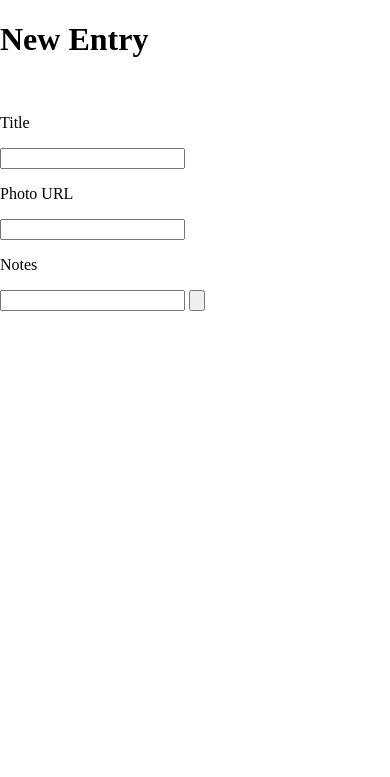
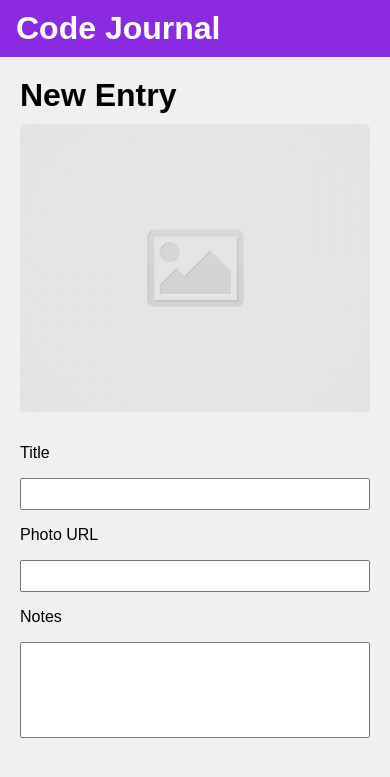
Before and after one commit to humbertovnavarro/code-journal, a website: page index.html in a window 390 px wide. Drawn offline with Linux system fonts and the light colour scheme.

Commit message:
mobile layout complete

```diff
--- a/css/styles.css
+++ b/css/styles.css
@@ -0,0 +1,69 @@
+* {
+  margin: 0;
+  padding: 0;
+}
+
+body {
+  background-color: #f0f0f0;
+}
+
+.textbox {
+  margin-top: 1rem;
+  margin-bottom: 1rem;
+  width: 100%;
+  height: 2rem;
+}
+
+.form-image-container {
+  overflow: hidden;
+  border-radius: 5px;
+  width: 100%;
+  height: 20rem;
+}
+
+.form-image {
+  object-fit: cover;
+  width: 100%;
+  height: 100%;
+  border-radius: 5px;
+  padding-bottom: 2rem;
+}
+
+.textbox:focus {
+  border: blueviolet;
+}
+.textbox-notes {
+  height: 6rem;
+}
+
+.justify-center {
+  justify-content: center;
+}
+
+.header {
+  background-color: blueviolet;
+}
+
+.header h1 {
+  padding-left:  1rem;
+  padding-top: 10px;
+  padding-bottom: 10px;
+  font-size: 2em;
+  color: white;
+}
+
+form h1 {
+  padding-bottom: 10px;
+}
+
+.container {
+  margin: 0;
+  padding: 20px;
+}
+
+body {
+  margin-top: 0;
+  width: 100%;
+  height: 100%;
+  font-family: sans-serif;
+}
--- a/index.html
+++ b/index.html
@@ -15,21 +15,34 @@
   <link rel="stylesheet" href="css/styles.css">
 </head>
 <body>
-  <header>
-  </header>
   <main>
+    <div class="row header">
+      <div class="column-full">
+        <div>
+          <h1>Code Journal</h1>
+        </div>
+      </div>
+    </div>
+    <div class="container">
+      <div class="row justify-center">
+        <div class="column-full">
           <div data-view="entry-form">
             <form>
               <h1>New Entry</h1>
-        <img src="" alt="" class="form-image">
+              <div class="column-full form-image-container">
+                <img src="images/placeholder-image-square.jpg" alt="Entry Image" class="form-image">
+              </div>
               <p>Title</p>
               <input type="text" name="title" class="textbox">
               <p>Photo URL</p>
               <input type="text" name="url" class="textbox">
               <p>Notes</p>
-        <input type="text" name="notes" class="textbox-notes">
+              <input type="text" name="notes" class="textbox textbox-notes">
               <input type="submit" value="">
             </form>
+          </div>
+        </div>
+      </div>
     </div>
   </main>
   <script src="js/data.js"></script>
```
Lines whose indentation alone changed are shown as unchanged.
